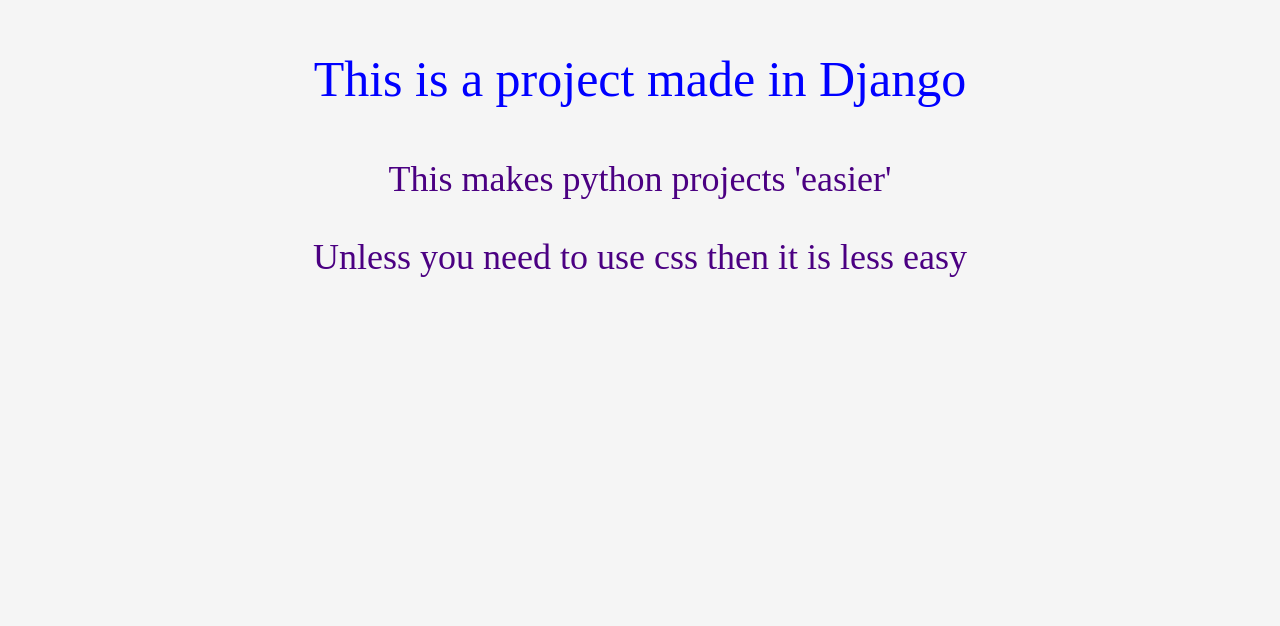
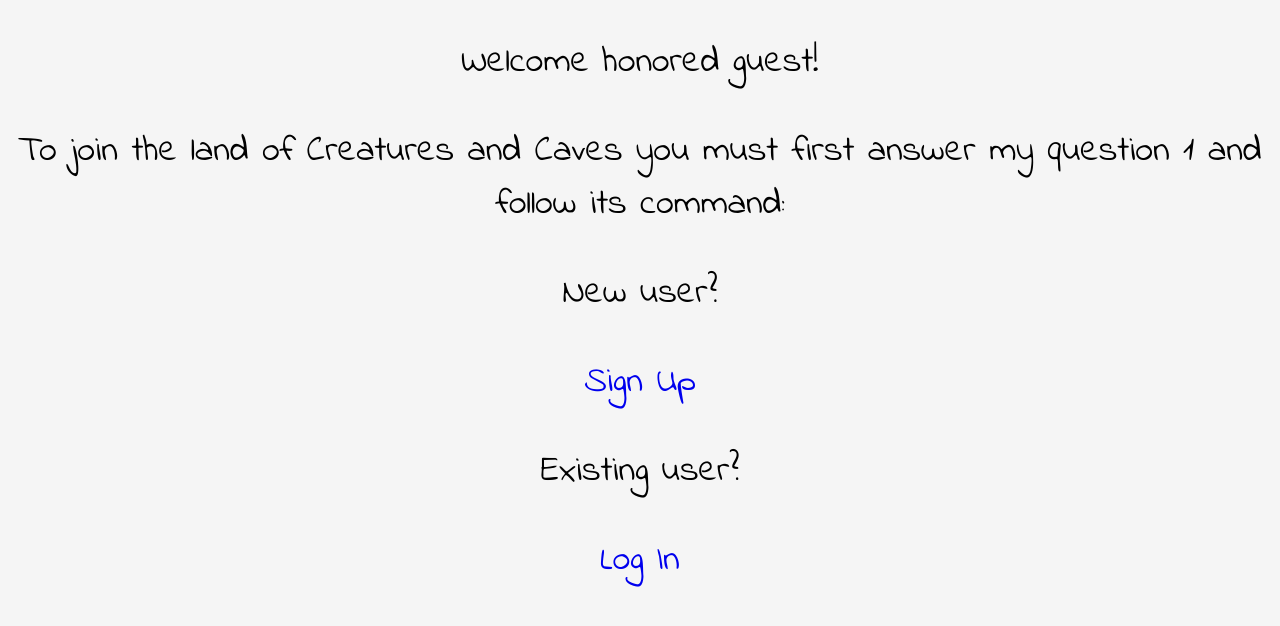
Before and after one commit to caidoole/afs200, a Django app: page / in a window 1280 px wide. Shown: the top 626 px of the page. Run offline with Django 3.2, Linux system fonts and the light colour scheme.

Commit message:
capstone project take one

```diff
--- a/wk6/djangoProject/djangoProject/settings.py
+++ b/wk6/djangoProject/djangoProject/settings.py
@@ -124,3 +124,6 @@
 # https://docs.djangoproject.com/en/3.2/ref/settings/#default-auto-field
 
 DEFAULT_AUTO_FIELD = 'django.db.models.BigAutoField'
+
+LOGIN_REDIRECT_URL = '/'
+LOGOUT_REDIRECT_URL = '/'
--- a/wk6/djangoProject/djangoProject/urls.py
+++ b/wk6/djangoProject/djangoProject/urls.py
@@ -3,5 +3,6 @@
 
 urlpatterns = [
     path('admin/', admin.site.urls),
+    path('useraccounts/', include('django.contrib.auth.urls')),
     path('', include('mainsite.urls'))
 ]
--- a/wk6/djangoProject/mainsite/static/mainsite/styles.css
+++ b/wk6/djangoProject/mainsite/static/mainsite/styles.css
@@ -2,22 +2,32 @@
     text-align: center;
     background-color: whitesmoke;
     font-size: 36px;
+    font-family: 'Indie Flower', cursive;
 }
 
-p{
-    color:indigo;
+button{
+    background-image: url('./buttonImage.jpg');
+    background-position: center;
+    background-repeat: no-repeat;
+    background-size: cover;
+    width: 100px;
+    height:100px;
+    color:whitesmoke;
+    border-radius: 50px;
+}
+button:hover{
+    box-shadow: 15px 20px 25px grey;
 }
 
-p:hover{
-    text-decoration: underline black;
+input:hover{
+    box-shadow: 10px 12px 15px black;
 }
 
-.title{
-    color: blue;
-    font-size: 50px;
+a{
+    text-decoration: none;
 }
 
-.title:hover{
-    font-size:36px;
-    color: red;
+a:hover{
+
+    text-decoration: underline purple;
 }
--- a/wk6/djangoProject/mainsite/templates/mainsite/home.html
+++ b/wk6/djangoProject/mainsite/templates/mainsite/home.html
@@ -8,14 +8,27 @@
   <title>Django Project</title>
 
   <link rel="stylesheet" href="{% static 'mainsite/styles.css' %}">
+  <link rel="preconnect" href="https://fonts.googleapis.com">
+<link rel="preconnect" href="https://fonts.gstatic.com" crossorigin>
+<link href="https://fonts.googleapis.com/css2?family=Indie+Flower&display=swap" rel="stylesheet">
 
 </head>
 
 <body>
-
-        <p class='title'>This is a project made in Django</p>
-        <p>This makes python projects 'easier'</p>
-        <p>Unless you need to use css then it is less easy</p>
-
+        {% block content %}
+        {% if user.is_authenticated %}
+         <h1> Huzzah!! {{ user.username }} and Welcome! </h1>
+         <img src="{% static 'mainsite/homeImage.jpg' %}" />
+         <br/>
+          <a href="{% url 'logout' %}">Log Out</a>
+        {% else %}
+          <p>Welcome honored guest!</p>
+          <p>To join the land of Creatures and Caves you must first answer my question 1 and follow its command:</p>
+          <p>New user?</p>
+          <a href="/signup/">Sign Up</a>
+          <p>Existing user?</p>
+          <a href="{% url 'login' %}">Log In</a>
+        {% endif %}
+        {% endblock %}
 </body>
 </html>
--- a/wk6/djangoProject/mainsite/urls.py
+++ b/wk6/djangoProject/mainsite/urls.py
@@ -3,5 +3,5 @@
 
 urlpatterns = [
     path('', views.home, name="mainsite-home"),
-    path('about/', views.about, name="mainsite-about")
+    path('signup/', views.signup.as_view(), name="mainsite-signup")
 ]
--- a/wk6/djangoProject/mainsite/views.py
+++ b/wk6/djangoProject/mainsite/views.py
@@ -1,10 +1,15 @@
 from django.shortcuts import render
-from django.http import HttpResponse
-
+from django.contrib.auth.forms import UserCreationForm
+from django.urls import reverse_lazy
+from django.views import generic
 
 def home (request):
-    ##return HttpResponse('<H1> Hello World </H1>')
     return render(request, 'mainsite/home.html')
 
-def about (request):
-    return render(request, 'mainsite/about.html')
+def signup (request):
+    return render(request, 'registration/signup.html')
+
+class signup (generic.CreateView):
+    form_class = UserCreationForm
+    success_url = reverse_lazy('login')
+    template_name = 'registration/signup.html'
```
Also changed, not shown: wk6/djangoProject/mainsite/templates/registration/login.html (added, +22 -0 lines), wk6/djangoProject/mainsite/templates/registration/signup.html (added, +30 -0 lines), wk6/djangoProject/db.sqlite3, wk6/djangoProject/mainsite/static/mainsite/buttonImage.jpg (added), wk6/djangoProject/mainsite/static/mainsite/homeImage.jpg (added), wk6/djangoProject/mainsite/templates/mainsite/about.html (deleted).
